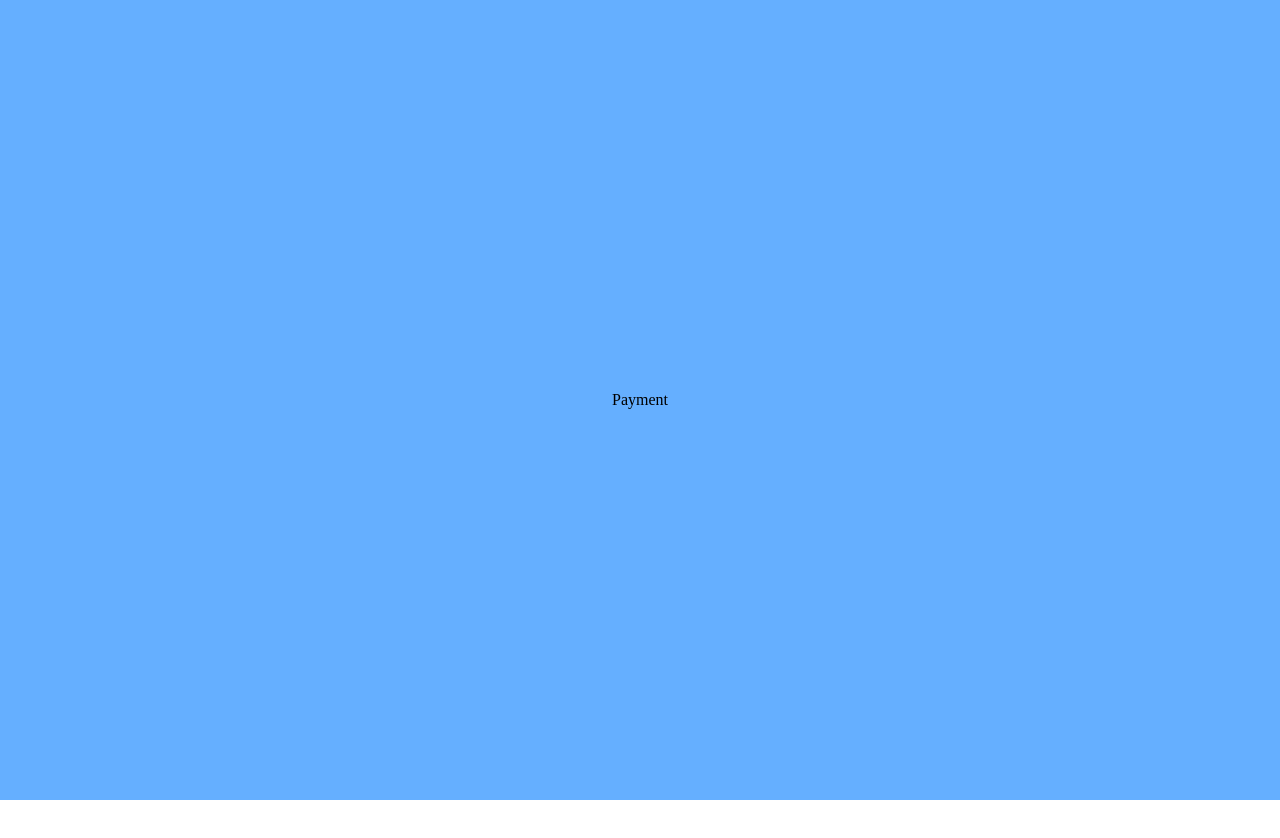
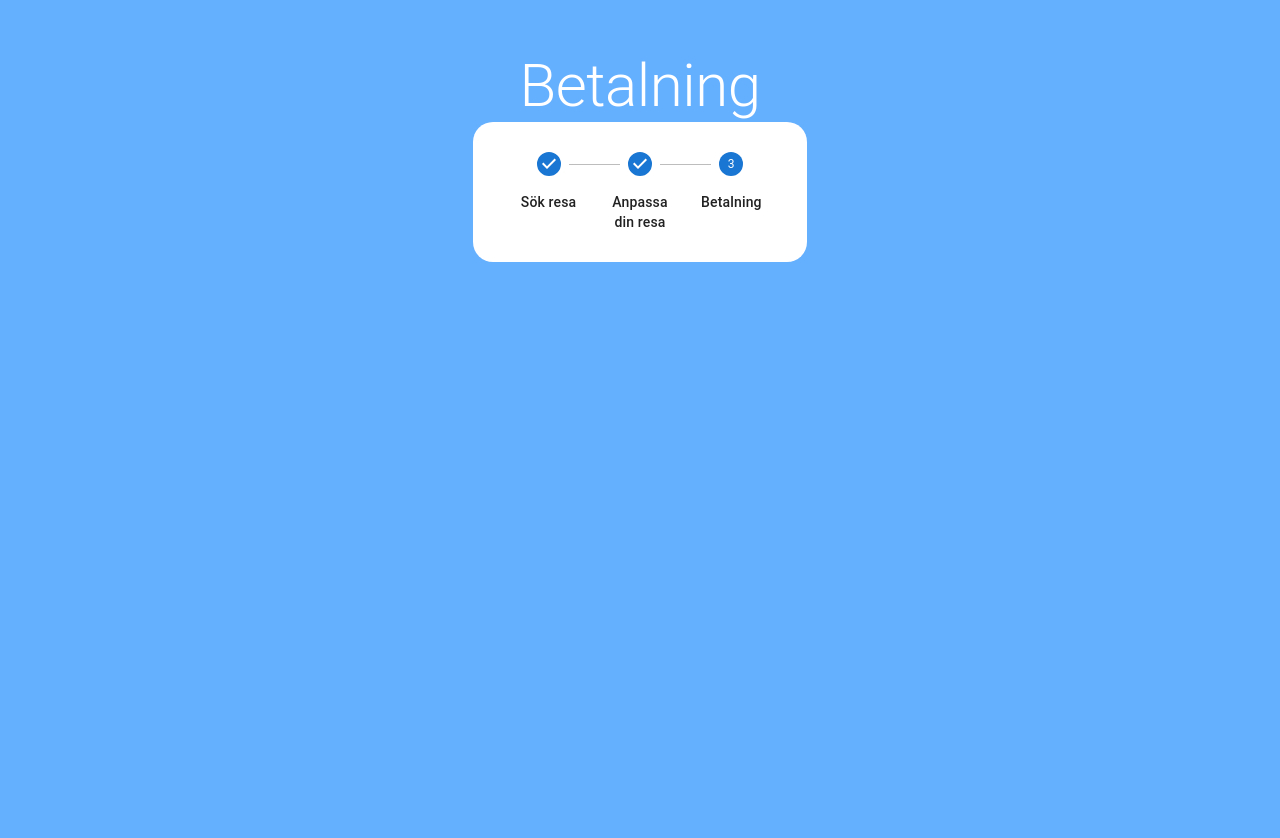
Before and after one commit to oscarolsson94/grupp8-travel-app, a React (Create React App) app in the folder client/: page /payment in a window 1280 px wide. Shown: the top 838 px of the page. Before the commit the page ends 800 px from the top, so only its background shows below. Built offline with nearby package versions, Linux system fonts and the light colour scheme.

Commit message:
adding stepper to payment page

```diff
--- a/client/src/pages/Landing.jsx
+++ b/client/src/pages/Landing.jsx
@@ -111,7 +111,8 @@ export const Landing = () => {
           className="containerStyle"
           style={{
             marginTop: 20,
-            boxSizing: "border-box",
+            justifyContent: "flex-start",
+            paddingTop: 10,
           }}
         >
           {trips.map((trip, i) => (
--- a/client/src/pages/Payment.jsx
+++ b/client/src/pages/Payment.jsx
@@ -1,5 +1,26 @@
+import { Step, StepLabel, Stepper, Typography } from "@mui/material";
 import React from "react";
+import "../styles/generalStyles.css";
 
 export const Payment = () => {
-  return <div>Payment</div>;
+  return (
+    <div className="heroDivStyle">
+      <Typography variant="h2" color="white">
+        Betalning
+      </Typography>
+      <div className="containerStyle">
+        <Stepper sx={{ width: "100%" }} activeStep={2} alternativeLabel>
+          <Step>
+            <StepLabel>Sök resa</StepLabel>
+          </Step>
+          <Step>
+            <StepLabel>Anpassa din resa</StepLabel>
+          </Step>
+          <Step>
+            <StepLabel>Betalning</StepLabel>
+          </Step>
+        </Stepper>
+      </div>
+    </div>
+  );
 };
```
